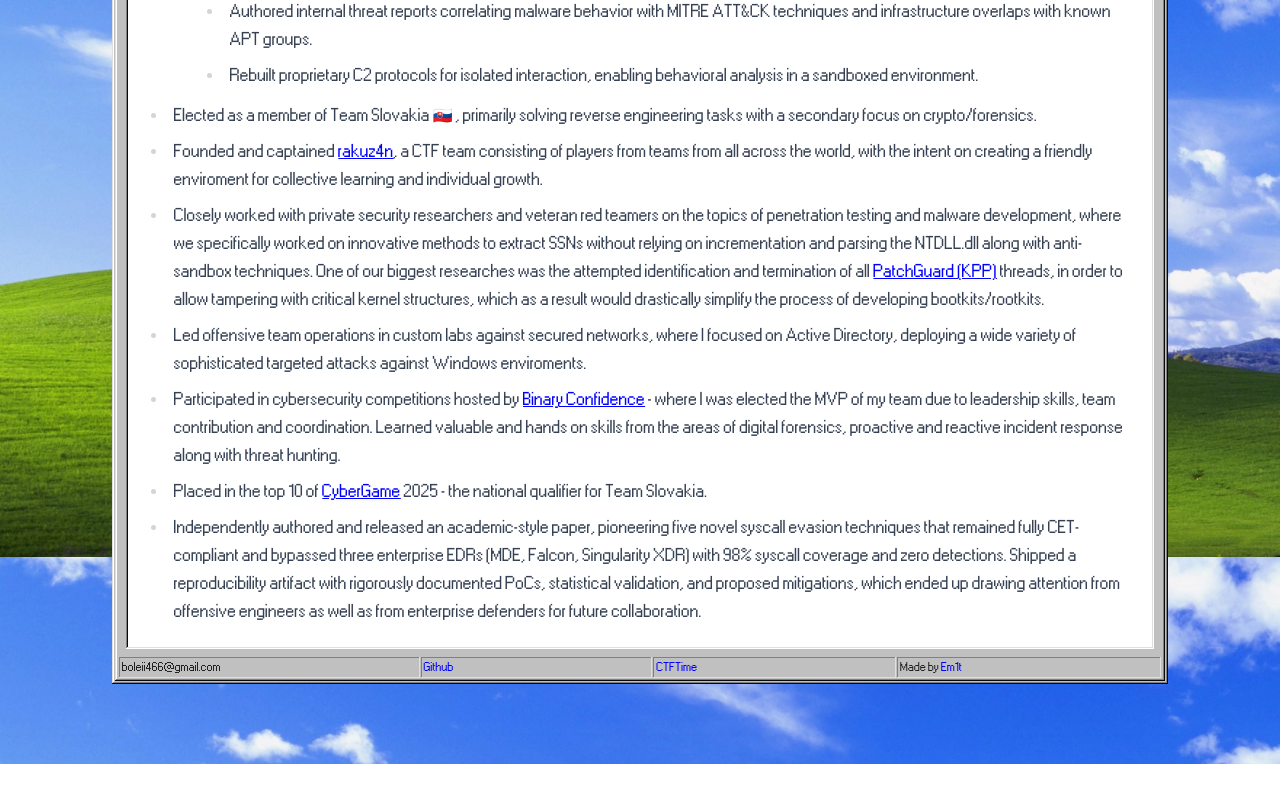
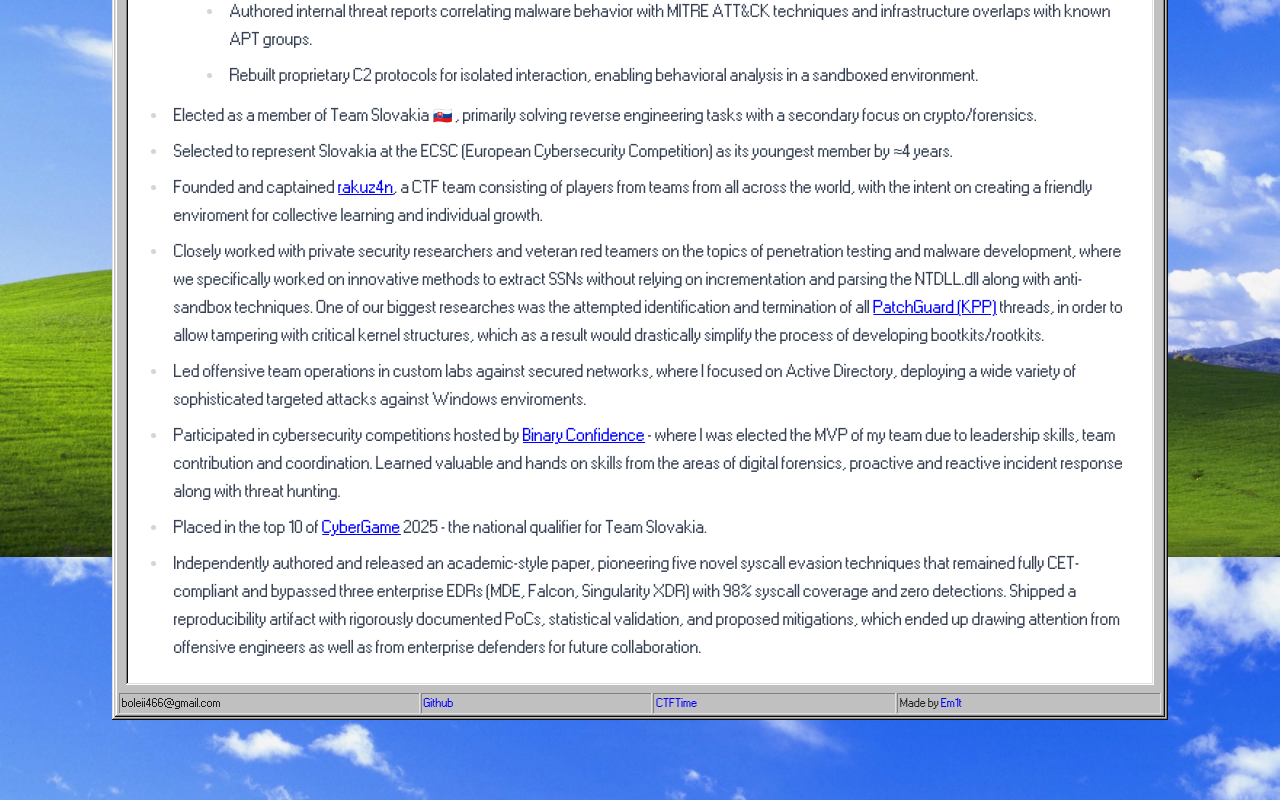
Before and after one commit to shimasakon/shimasakon, a React (Vite) app: page /about in a window 1280 px wide. Shown: the part 1043-1843 px from the top of the page. Before the commit the page ends 1807 px from the top, so only its background shows below. Built offline with nearby package versions, Linux system fonts and the light colour scheme.

Commit message:
Update About.tsx

```diff
--- a/src/components/About.tsx
+++ b/src/components/About.tsx
@@ -64,6 +64,7 @@ export const About = () => (
                         </ul>
                 </li>
                 <li>Elected as a member of Team Slovakia 🇸🇰 , primarily solving reverse engineering tasks with a secondary focus on crypto/forensics.</li>
+                <li>Selected to represent Slovakia at the ECSC (European Cybersecurity Competition) as its youngest member by ≈4 years.</li>
                 <li>Founded and captained <a href="https://ctftime.org/team/383658" target="_blank">rakuz4n</a>, a CTF team consisting of players from teams from all across the world, with the intent on creating a friendly enviroment for collective learning and individual growth.</li>
                 <li>Closely worked with private security researchers and veteran red teamers on the topics of penetration testing and malware development, where we specifically worked on innovative methods to extract SSNs without relying on incrementation and parsing the NTDLL.dll along with anti-sandbox techniques. One of our biggest researches was the attempted identification and termination of all <a href="https://en.wikipedia.org/wiki/Kernel_Patch_Protection" target="_blank">PatchGuard (KPP)</a> threads, in order to allow tampering with critical kernel structures, which as a result would drastically simplify the process of developing bootkits/rootkits.</li>
                 <li>Led offensive team operations in custom labs against secured networks, where I focused on Active Directory, deploying a wide variety of sophisticated targeted attacks against Windows enviroments.</li>
```
